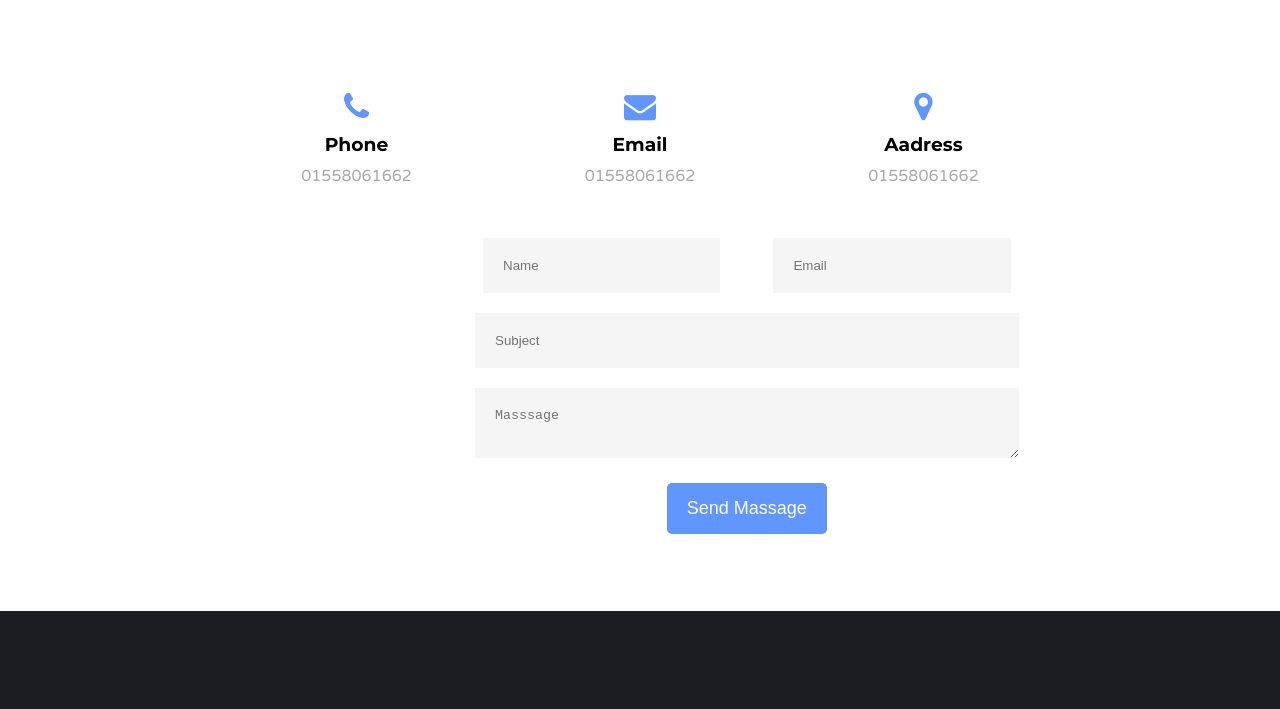
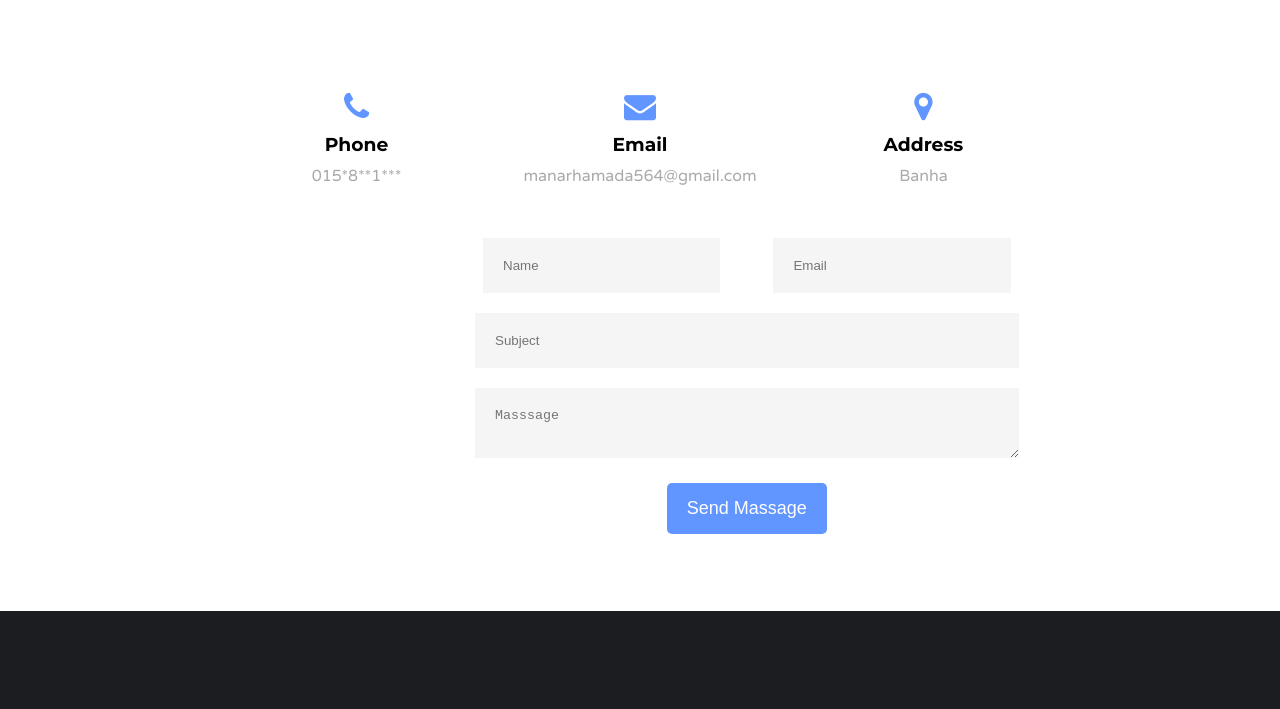
Before and after one commit to Manar20575/Pro1, a plain HTML site: page index.html in a window 1280 px wide. Shown: the part 7700-8409 px from the top of the page. Drawn offline with Linux system fonts and the light colour scheme.

Commit message:
Update index.html

```diff
--- a/index.html
+++ b/index.html
@@ -503,17 +503,17 @@
            <div class="cont-item">
                <i class="icon fa fa-phone fa-2x"></i>
                <h3 class="cont-title">phone</h3>
-               <span class="cont-detail">01558061662</span>
+               <span class="cont-detail">015*8**1***</span>
            </div>
            <div class="cont-item mg">
             <i class="icon fa fa-envelope fa-2x"></i>
             <h3 class="cont-title">email</h3>
-            <span class="cont-detail">01558061662</span>
+            <span class="cont-detail">manarhamada564@gmail.com</span>
         </div>
         <div class="cont-item">
             <i class="icon fa fa-map-marker fa-2x"></i>
-            <h3 class="cont-title">aadress</h3>
-            <span class="cont-detail">01558061662</span>
+            <h3 class="cont-title">address</h3>
+            <span class="cont-detail">Banha</span>
         </div>
        </div>
    </div>
```
